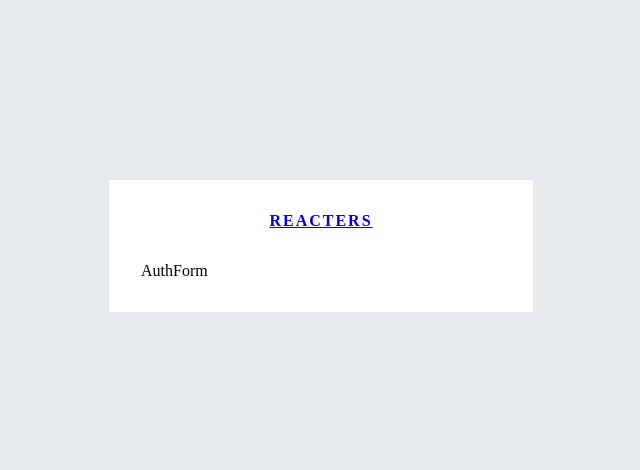
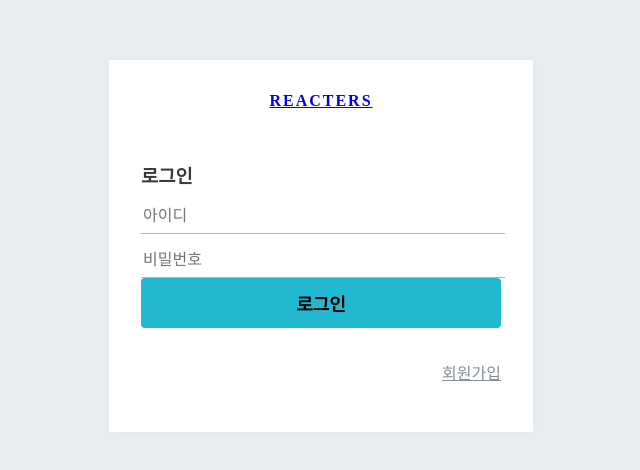
Before and after one commit to pic301/blog-frontend, a React (Create React App) app: page /register in a window 1280 px wide. Shown: the part 154-624 px from the top of the page, without its empty margins (319-959 px from the left). Built offline with nearby package versions, Linux system fonts and the light colour scheme; the HTML template or start-up script is replaced by a standard one.

Commit message:
add AuthForm

```diff
--- a/src/components/auth/AuthForm.js
+++ b/src/components/auth/AuthForm.js
@@ -1,18 +1,66 @@
 import React from 'react';
 import styled from 'styled-components';
+import Button from '../common/Button'
+import palette from '../../lib/styles/palette';
+import {Link} from 'react-router-dom';
 
 /**
  * 회원가입 또는 로그인 폼
  */
 
 const AuthFormBlock = styled.div`
+    margin: 0px;
+    color: ${palette.gray[8]};
+    margin-bottom: 1rem;
+`;
+const StyledInput = styled.input`
+    font-size: 1rem;
+    border: none;
+    border-bottom: 1px solid ${palette.gray[5]};
+    padding-bottom: 0.5rem;
+    outline: none;
+    width: 100%;
+    &:focus{
+        color: $oc-teal-7;
+        border-bottom: 1px solid ${palette.gray[7]};
 
+    }
+    &+&{
+        margin-top: 1rem;
+    }
+`;
+const Footer = styled.div`
+    margin-top: 2rem;
+    text-align: right;
+    a{
+        color: ${palette.gray[6]};
+        text-decoration: underline;
+        &:hover{
+            color: ${palette.gray[9]}
+        }
+    }
+`;
+const ButtonWithMarginTop = styled(Button)`
+    margin-top:1rem;
 `;
 
 const AuthForm = () => {
     return (
         <AuthFormBlock>
-            AuthForm
+            <h3>로그인</h3>
+            <form>
+            <StyledInput autoComplete="username" name="username" placeholder="아이디"/>
+            <StyledInput
+                autoComplete="new-password"
+                name="password"
+                placeholder="비밀번호"
+                type="password"
+            />
+            <Button cyan fullWidth>로그인</Button>
+            </form>
+            <Footer>
+                <Link to="/register">회원가입</Link>
+            </Footer>
         </AuthFormBlock>
     );
 };
--- a/src/components/common/Button.js
+++ b/src/components/common/Button.js
@@ -1,5 +1,5 @@
 import React from 'react'
-import styled from 'styled-components'
+import styled,{ css } from 'styled-components'
 import palette from '../../lib/styles/palette'
 
 const StyledButton = styled.button`
@@ -11,10 +11,28 @@
     outline: none;
     cursor: pointer;
 
-    background: ${palette.gray[8]};
+    background: ${palette.gray[6]};
     &:hover{
-        background:${palette.gray[6]};
+        background:${palette.gray[5]};
     }
+    ${props =>
+    props.fullWidth &&
+    css`
+    padding-top: 0.75rem;
+    padding-bottom: 0.75rem;
+    width: 100%;
+    font-size: 1.125rem;
+
+    `}
+
+    ${props =>
+    props.cyan &&
+    css`
+        background: ${palette.cyan[5]};
+        &:hover{
+            background:${palette.cyan[4]};
+        }
+    `}
 `;
 
 
```
